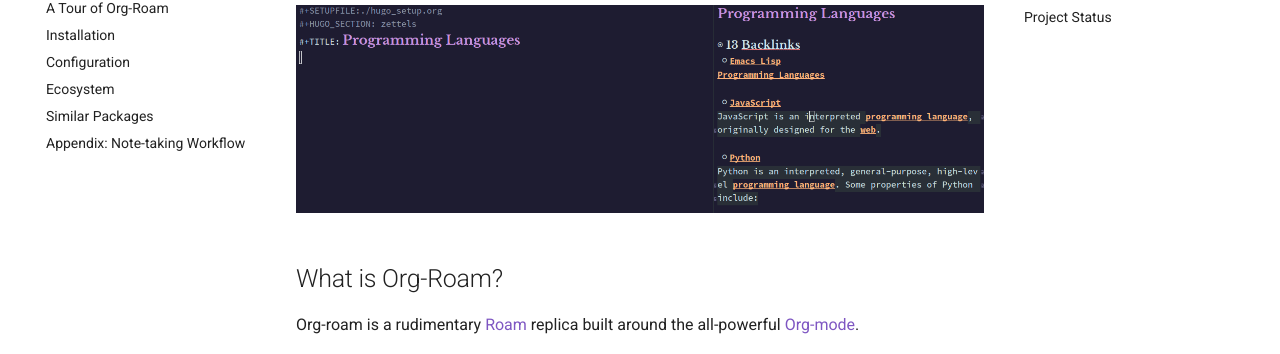
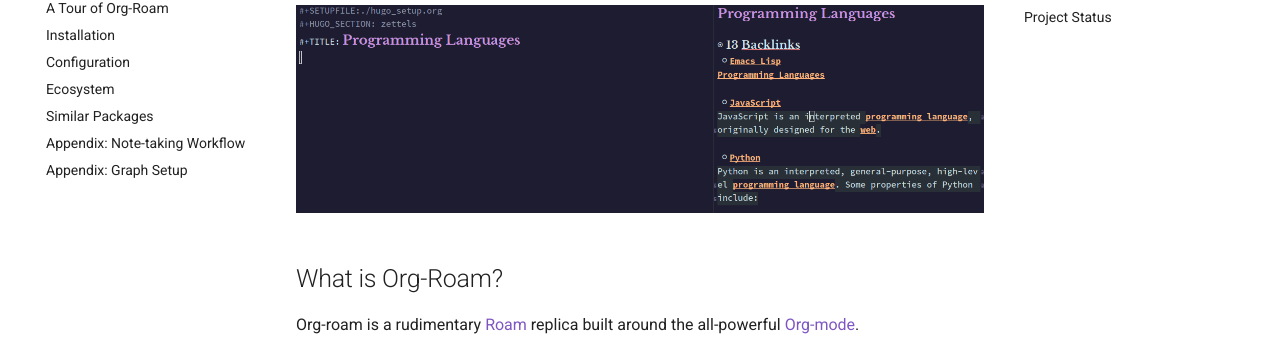
Before and after one commit to org-roam/org-roam, an MkDocs documentation site: the page built from doc/index.md, in a window 1280 px wide. Shown: the part 175-529 px from the top of the page. Built offline with MkDocs 1.6.1 and Material for MkDocs 9.7.7, drawn with Linux system fonts in a browser that asks for light colours; comment, search, counter and statistics services are not loaded.

Commit message:
Add graph_setup to mkdocs

```diff
--- a/mkdocs.yml
+++ b/mkdocs.yml
@@ -11,6 +11,7 @@
 - Ecosystem: ecosystem.md
 - Similar Packages: comparison.md
 - "Appendix: Note-taking Workflow": notetaking_workflow.md
+- "Appendix: Graph Setup": graph_setup.md
 markdown_extensions:
   - admonition
   - pymdownx.betterem:
```
